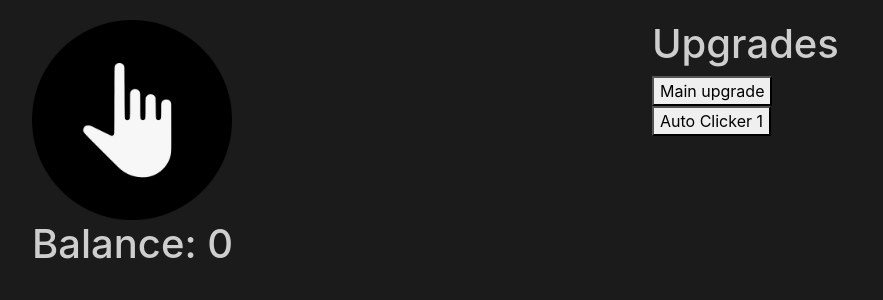
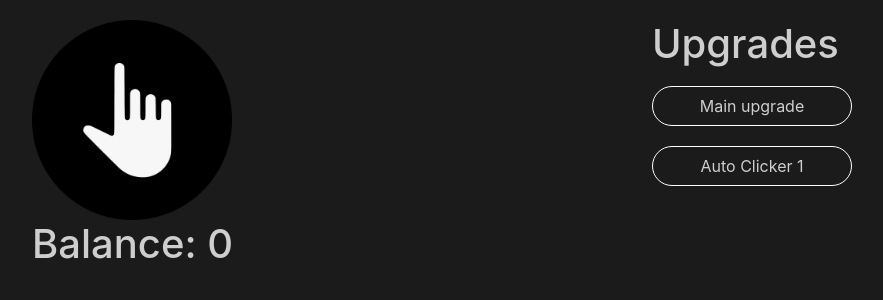
Before and after one commit to AntonioToni/idle-clicker, a React (Create React App) app: page / in a window 1280 px wide. Shown: the top 300 px of the page, without its empty margins (0-883 px from the left). Built offline with nearby package versions, Linux system fonts and the light colour scheme.

Commit message:
Upgrade buttons styled

```diff
--- a/src/App.css
+++ b/src/App.css
@@ -8,3 +8,13 @@
   border-radius: 100%;
   outline: 2px solid rgb(255, 255, 255);
 }
+
+.upgradeButton{
+  width: 200px;
+  height: 40px;
+  border: 1px solid white;
+  border-radius: 20px;
+  margin: 10px 0 10px 0;
+  color: rgb(206, 206, 206);
+  background-color: transparent;
+}
```
